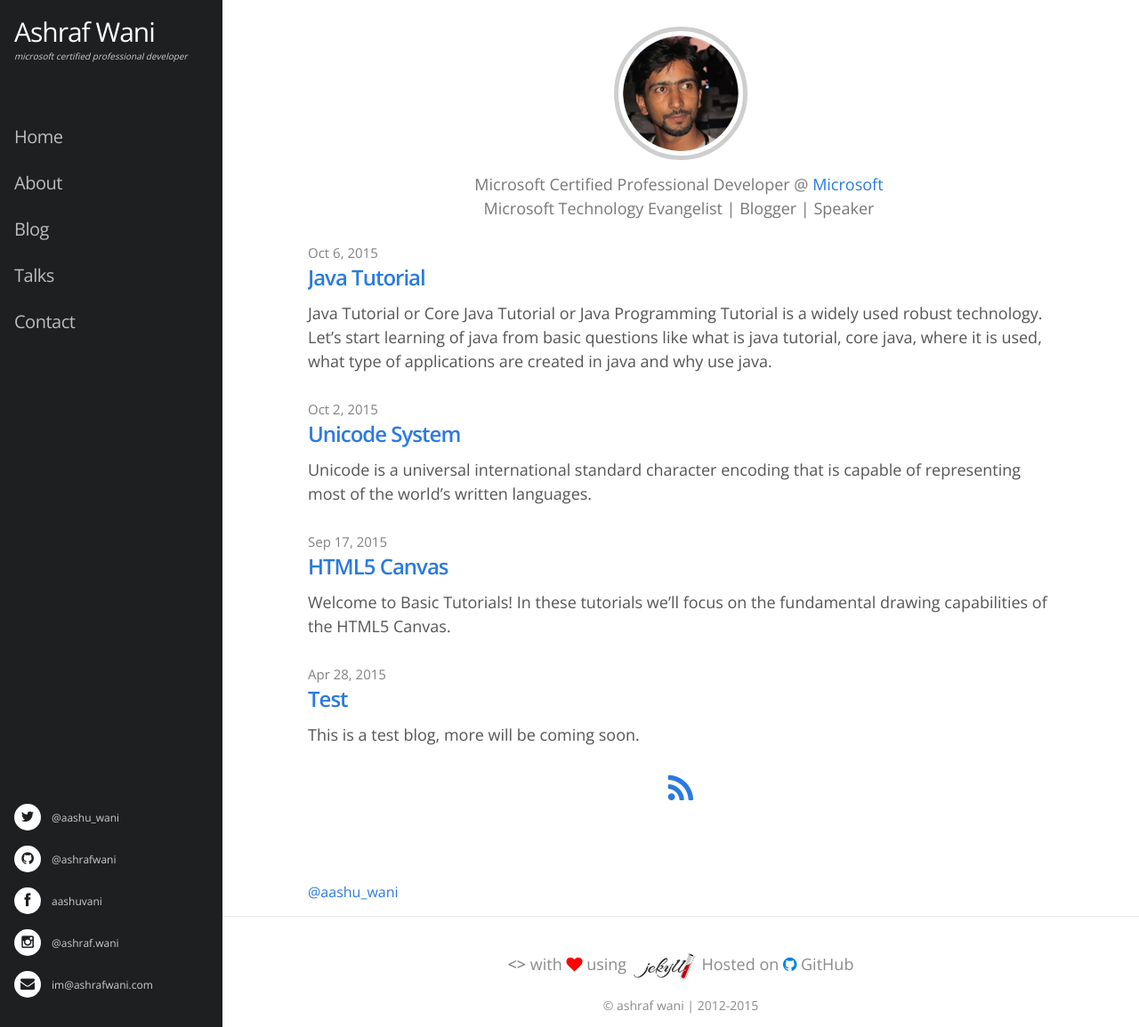
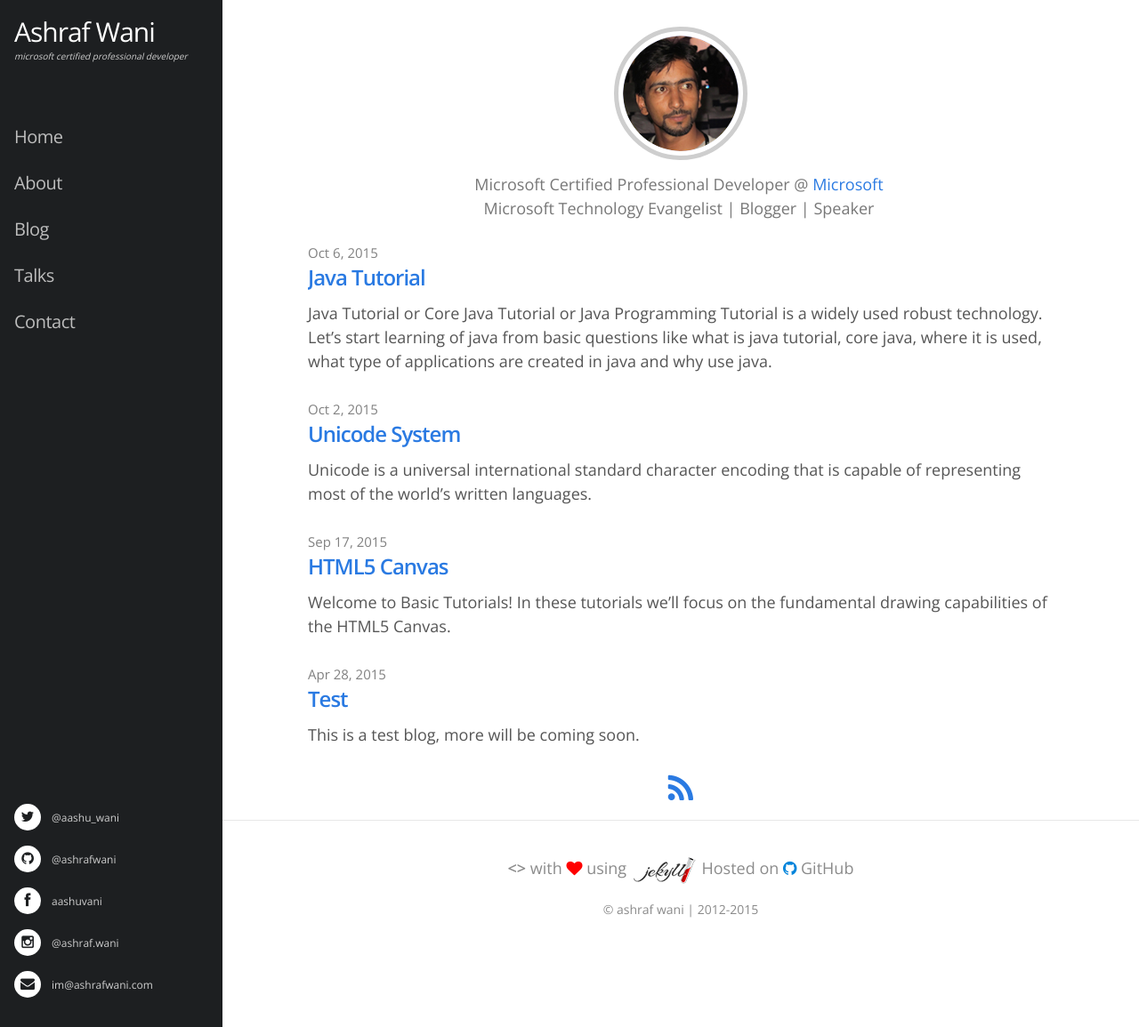
Before and after one commit to ashrafwani/ashrafwani.github.io, a Jekyll site: the page built from index.html, in a window 1280 px wide and 1155 px high. Shown: the whole window at 89% size. Built offline with Jekyll 4.4.1, drawn with Linux system fonts in a browser that asks for light colours; nearby versions of some CDN libraries.

Commit message:
Update index.html

```diff
--- a/index.html
+++ b/index.html
@@ -24,8 +24,7 @@
   </ul>
 
   <p class="rss-subscribe"><a href="{{ "/feed.xml" | prepend: site.baseurl }}"><i class="fa fa-rss"></i></a></p>
-  <p class="rss-subscribe"><a href="http://ashrafwani.com/beta"><i class="fa fa-beta"></i></a></p>
-  <a href="http://ashrafwani.com/beta"><i class="fa fa-beta"></i><p>@aashu_wani</p></a>
+
 </div>
 
               <script type="text/javascript">
```
